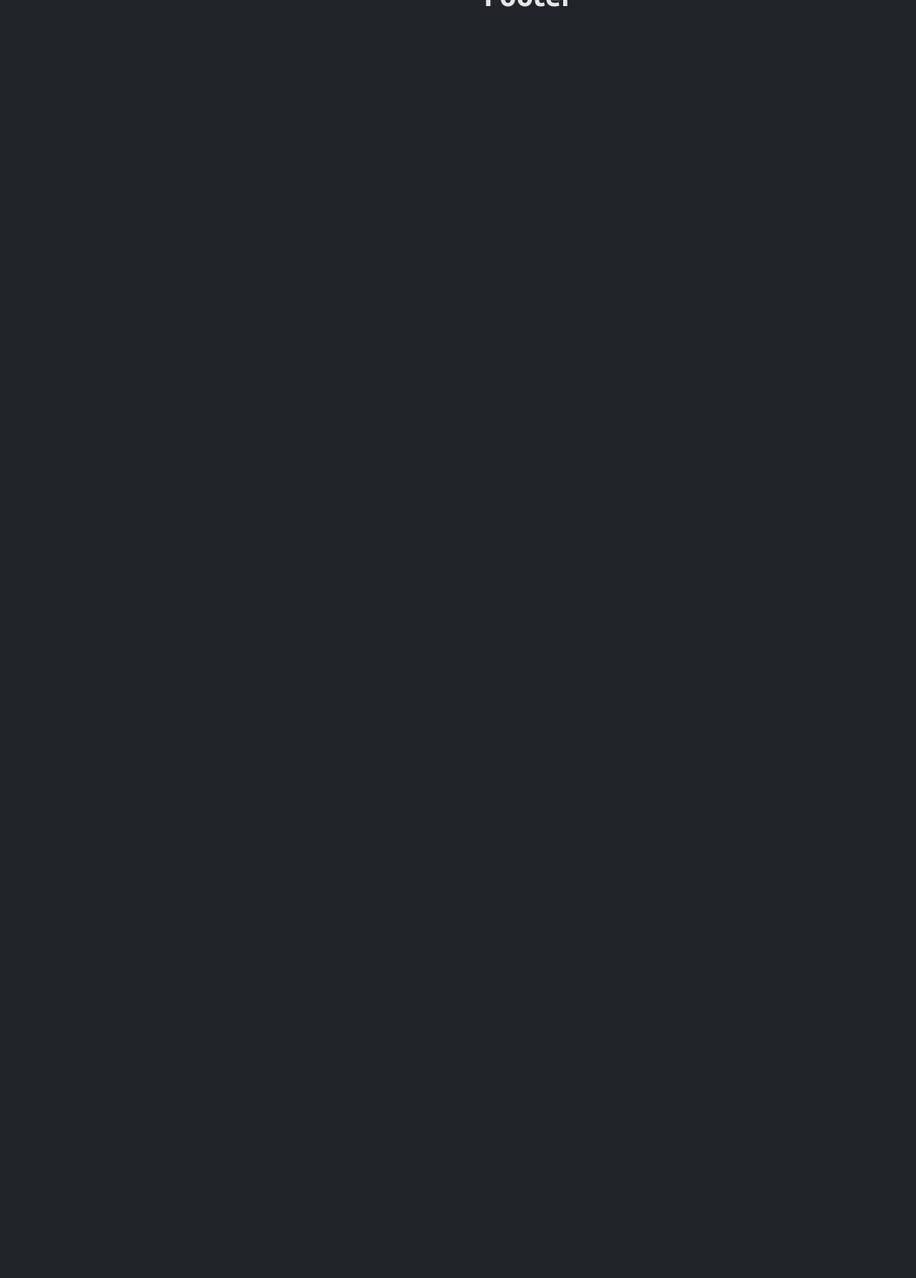
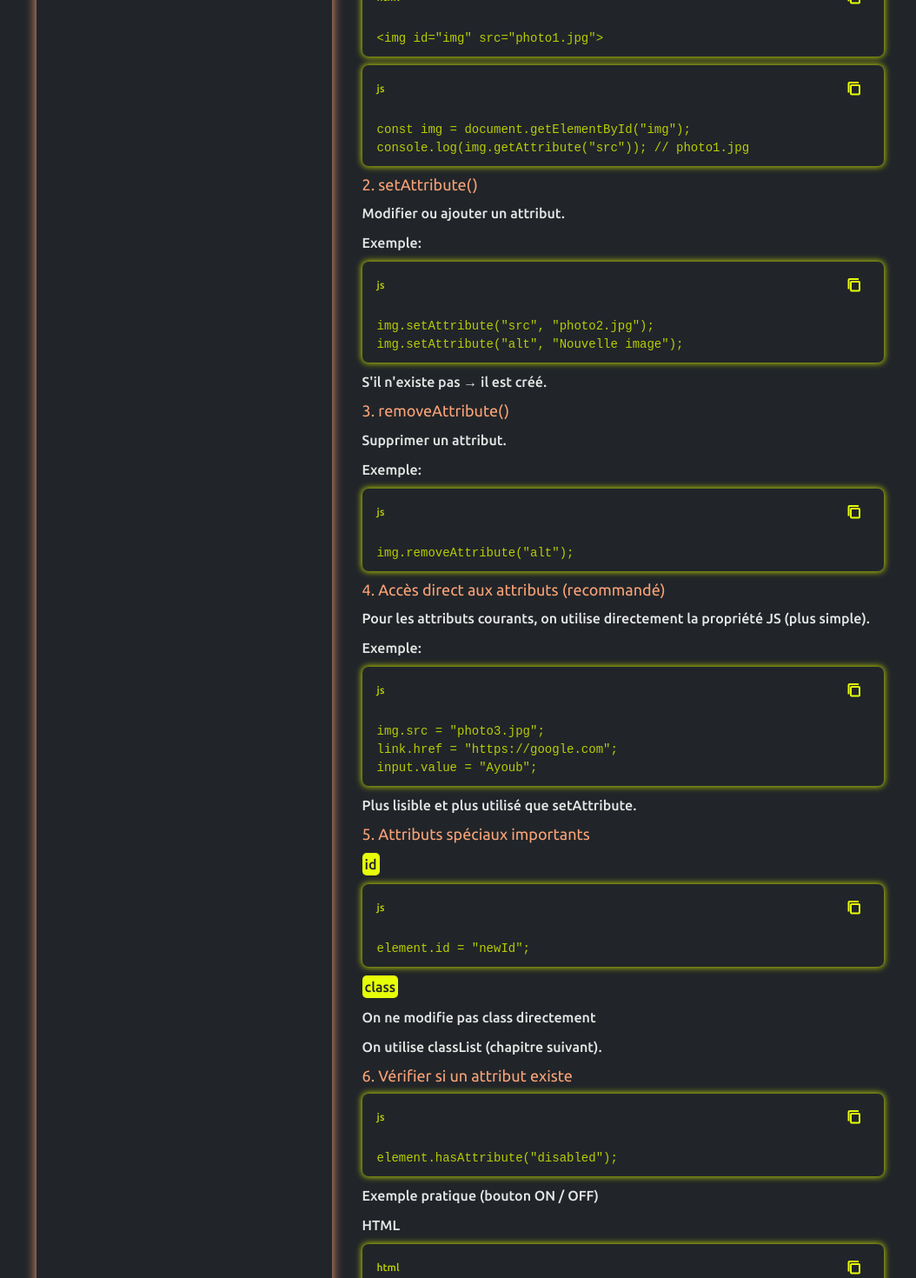
Before and after one commit to Ayo-Oub/learn_js, a React (Vite) app: page /learn_js/modf_attr_dom in a window 1280 px wide. Shown: the part 300-1770 px from the top of the page at 87% size, without its empty margins (32-1086 px from the left). Before the commit the page ends 800 px from the top, so only its background shows below. Built offline with nearby package versions, Linux system fonts and the light colour scheme.

Commit message:
add codes

```diff
--- a/src/data/dom.js
+++ b/src/data/dom.js
@@ -53,4 +53,33 @@ box.innerHTML = "<strong>Important</strong>";
 input.value = "Ahmed";
 `,
 ];
-export const codes_modf_attr_dom = [];
+export const codes_modf_attr_dom = [
+  `<img id="img" src="photo1.jpg">
+`,
+  `const img = document.getElementById("img");
+console.log(img.getAttribute("src")); // photo1.jpg
+`,
+  `img.setAttribute("src", "photo2.jpg");
+img.setAttribute("alt", "Nouvelle image");
+`,
+  `img.removeAttribute("alt");
+`,
+  `img.src = "photo3.jpg";
+link.href = "https://google.com";
+input.value = "Ayoub";
+`,
+  `element.id = "newId";
+`,
+  `element.hasAttribute("disabled");
+`,
+  `<button id="btn">Activer</button>
+<input id="input" disabled>
+`,
+  `const btn = document.getElementById("btn");
+const input = document.getElementById("input");
+
+btn.addEventListener("click", () => {
+  input.removeAttribute("disabled");
+});
+`,
+];
--- a/src/pages/contents/ModfAttrDom.jsx
+++ b/src/pages/contents/ModfAttrDom.jsx
@@ -11,6 +11,53 @@ function ModfAttrDom() {
         Les attributs ce sont les infos dans la balise HTML : src, href, id,
         class, value, type, placeholder …
       </p>
+      <h4 className="sub-title">1. getAttribute()</h4>
+      <p>Lire la valeur d’un attribut.</p>
+      <p>Exemple:</p>
+      <CodeContainer
+        content={codes_modf_attr_dom[0]}
+        language="html"
+      />
+      <CodeContainer content={codes_modf_attr_dom[1]} />
+      <h4 className="sub-title">2. setAttribute()</h4>
+      <p>Modifier ou ajouter un attribut.</p>
+      <p>Exemple:</p>
+      <CodeContainer content={codes_modf_attr_dom[2]} />
+      <p>S'il n'existe pas → il est créé.</p>
+      <h4 className="sub-title">3. removeAttribute()</h4>
+      <p>Supprimer un attribut.</p>
+      <p>Exemple:</p>
+      <CodeContainer content={codes_modf_attr_dom[3]} />
+      <h4 className="sub-title">4. Accès direct aux attributs (recommandé)</h4>
+      <p>
+        Pour les attributs courants, on utilise directement la propriété JS
+        (plus simple).
+      </p>
+      <p>Exemple:</p>
+      <CodeContainer content={codes_modf_attr_dom[4]} />
+      <p>Plus lisible et plus utilisé que setAttribute.</p>
+      <h4 className="sub-title">5. Attributs spéciaux importants</h4>
+      <p>
+        <span>id</span>
+      </p>
+      <CodeContainer content={codes_modf_attr_dom[5]} />
+      <p>
+        <span>class</span>
+      </p>
+      <p>On ne modifie pas class directement</p>
+      <p>On utilise classList (chapitre suivant).</p>
+      <h4 className="sub-title">6. Vérifier si un attribut existe</h4>
+      <CodeContainer content={codes_modf_attr_dom[6]} />
+      <p>Exemple pratique (bouton ON / OFF)</p>
+      <p>HTML</p>
+      <CodeContainer
+        language="html"
+        content={codes_modf_attr_dom[7]}
+      />
+      <p>JS</p>
+      <CodeContainer
+        content={codes_modf_attr_dom[8]}
+      />
     </div>
   );
 }
```
Also changed, not shown: TEST/INDEX.html (+7 -5 lines).
